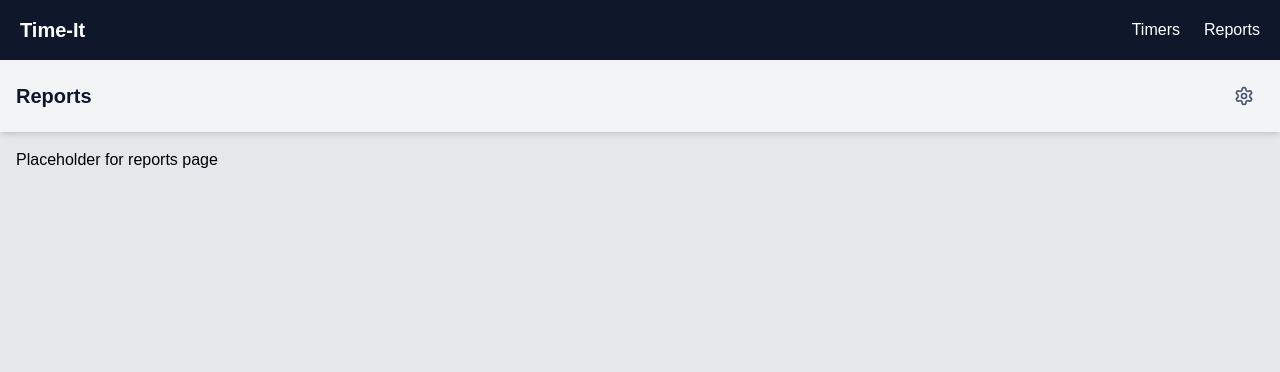
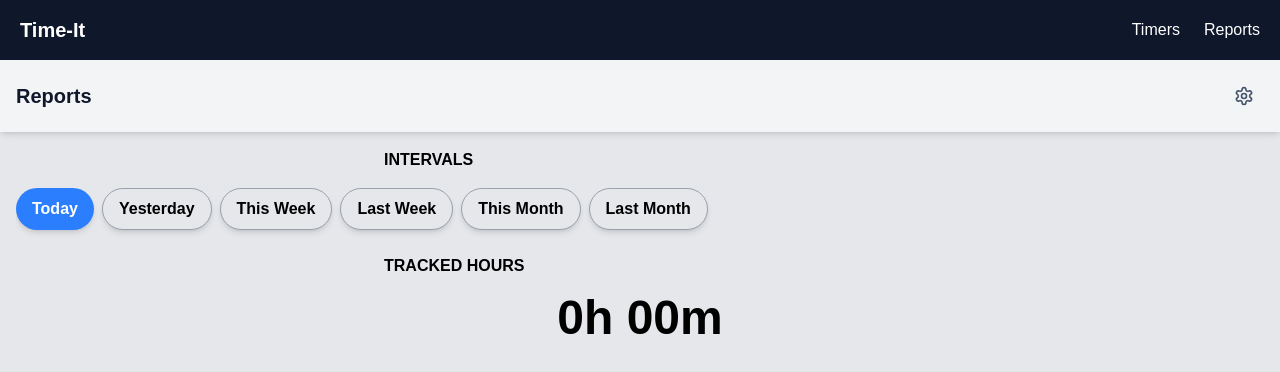
Before and after one commit to wet-sandwich/wet-sandwich.github.io, a SvelteKit app: page /reports in a window 1280 px wide. Shown: the top 372 px of the page. Built offline with nearby package versions, Linux system fonts and the light colour scheme.

Commit message:
add report interval selection and interval total

```diff
--- /dev/null
+++ b/src/lib/components/buttons/PillButton.svelte
@@ -0,0 +1,22 @@
+<script lang="ts">
+  import type { HTMLButtonAttributes } from "svelte/elements";
+
+  interface Props {
+    text: string;
+    selected: boolean;
+  }
+
+  let { onclick, text, selected, ...rest }: Props & HTMLButtonAttributes = $props();
+
+  let baseClass =
+    "font-bold py-2 px-4 rounded-full shadow-md cursor-pointer whitespace-nowrap";
+  let stateClass = $derived(
+    selected
+      ? "text-white bg-blue-500 hover:bg-blue-700"
+      : "text-blue bg-gray-200 hover:bg-blue-500 border border-gray-400",
+  );
+</script>
+
+<button {onclick} {...rest} class={`${baseClass} ${stateClass}`}>
+  {text}
+</button>
--- a/src/lib/index.ts
+++ b/src/lib/index.ts
@@ -11,6 +11,7 @@ export { default as DangerButton } from "./components/buttons/DangerButton.svelt
 export { default as IconButton } from "./components/buttons/IconButton.svelte";
 export { default as PrimaryButton } from "./components/buttons/PrimaryButton.svelte";
 export { default as SecondaryButton } from "./components/buttons/SecondaryButton.svelte";
+export { default as PillButton } from "./components/buttons/PillButton.svelte";
 
 // card components
 export { default as TimerCard } from "./components/cards/TimerCard.svelte";
--- a/src/routes/reports/+page.svelte
+++ b/src/routes/reports/+page.svelte
@@ -1,6 +1,25 @@
 <script lang="ts">
-  import { IconButton, PageHeader } from "#lib";
-  import Gear from '#lib/icons/Gear.svelte';
+  import IntervalSelect from "./IntervalSelect.svelte";
+  import { IconButton, PageHeader, SectionHeader } from "#lib";
+  import Gear from "#lib/icons/Gear.svelte";
+  import db from "#lib/Database.ts";
+  import type { TimeEntry } from "#lib/Database.ts";
+  import { formatHoursMinutes } from "#lib/utils/time.ts";
+
+  let entries: TimeEntry[] = $state([]);
+  let start: number | null = $state(null);
+  let end: number | null = $state(null);
+  let total = $derived.by(() => {
+    return entries.reduce((acc, val) => acc + val.end - val.start, 0);
+  });
+
+  $effect(() => {
+    async function handleInterval() {
+      if (!start || !end) return;
+      entries = await db.getTimersBetween(start, end);
+    }
+    handleInterval();
+  });
 </script>
 
 <PageHeader title="Reports">
@@ -11,6 +30,8 @@
   />
 </PageHeader>
 
-<div class="mx-4">
-  <p>Placeholder for reports page</p>
-</div>
+<SectionHeader>Intervals</SectionHeader>
+<IntervalSelect bind:start bind:end />
+
+<SectionHeader>Tracked Hours</SectionHeader>
+<p class="text-center text-5xl font-bold mt-4">{formatHoursMinutes(total)}</p>
--- /dev/null
+++ b/src/routes/reports/IntervalSelect.svelte
@@ -0,0 +1,87 @@
+<script lang="ts">
+  import { PillButton } from "#lib";
+  import {
+    getTime,
+    startOfToday,
+    endOfToday,
+    startOfYesterday,
+    endOfYesterday,
+    startOfWeek,
+    endOfWeek,
+    startOfMonth,
+    endOfMonth,
+    subMonths,
+    subWeeks,
+  } from "date-fns";
+
+  interface Interval {
+    key: string;
+    label: string;
+    start(): number;
+    end(): number;
+  }
+
+  interface Props {
+    start: number | null;
+    end: number | null;
+  }
+
+  let { start = $bindable(), end = $bindable() }: Props = $props();
+  let selected: string = $state("today");
+
+  const intervals: Record<string, Interval> = {
+    today: {
+      key: "today",
+      label: "Today",
+      start: () => getTime(startOfToday()),
+      end: () => getTime(endOfToday()),
+    },
+    yesterday: {
+      key: "yesterday",
+      label: "Yesterday",
+      start: () => getTime(startOfYesterday()),
+      end: () => getTime(endOfYesterday()),
+    },
+    thisWeek: {
+      key: "thisWeek",
+      label: "This Week",
+      start: () => getTime(startOfWeek(new Date())),
+      end: () => getTime(endOfWeek(new Date())),
+    },
+    lastWeek: {
+      key: "lastWeek",
+      label: "Last Week",
+      start: () => getTime(startOfWeek(subWeeks(new Date(), 1))),
+      end: () => getTime(endOfWeek(subWeeks(new Date(), 1))),
+    },
+    thisMonth: {
+      key: "thisMonth",
+      label: "This Month",
+      start: () => getTime(startOfMonth(new Date())),
+      end: () => getTime(endOfMonth(new Date())),
+    },
+    lastMonth: {
+      key: "lastMonth",
+      label: "Last Month",
+      start: () => getTime(startOfMonth(subMonths(new Date(), 1))),
+      end: () => getTime(endOfMonth(subMonths(new Date(), 1))),
+    },
+  };
+
+  $effect(() => {
+    start = intervals[selected].start();
+    end = intervals[selected].end();
+  });
+</script>
+
+<div
+  class="flex flex-row gap-2 m-4 pb-2 overflow-x-auto [scrollbar-width:none] [-ms-overflow-style:none] [&::-webkit-scrollbar]:hidden"
+>
+  {#each Object.values(intervals) as interval (interval.key)}
+    <PillButton
+      text={interval.label}
+      selected={interval.key === selected}
+      onclick={() => (selected = interval.key)}
+    />
+  {/each}
+</div>
```
